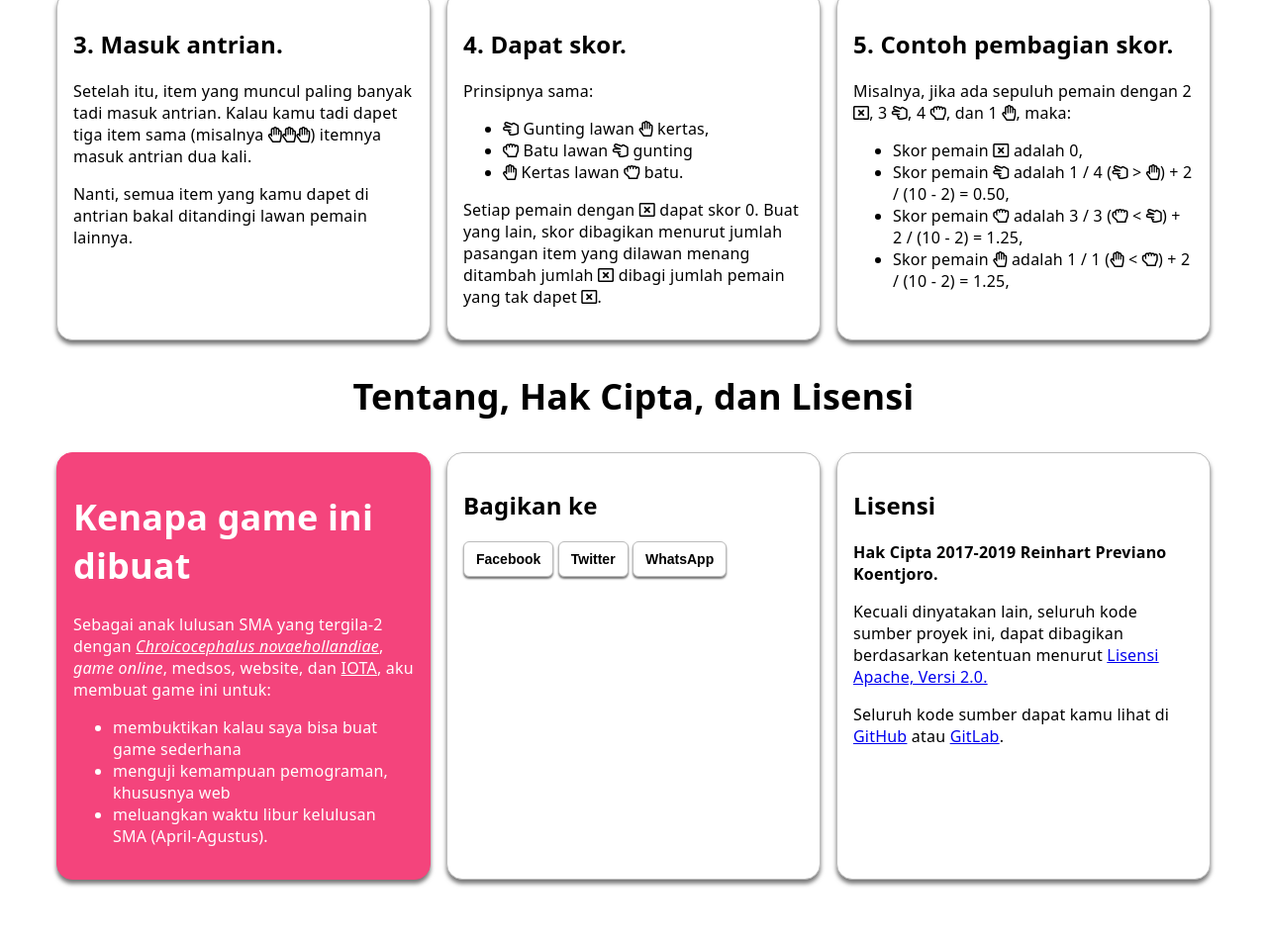
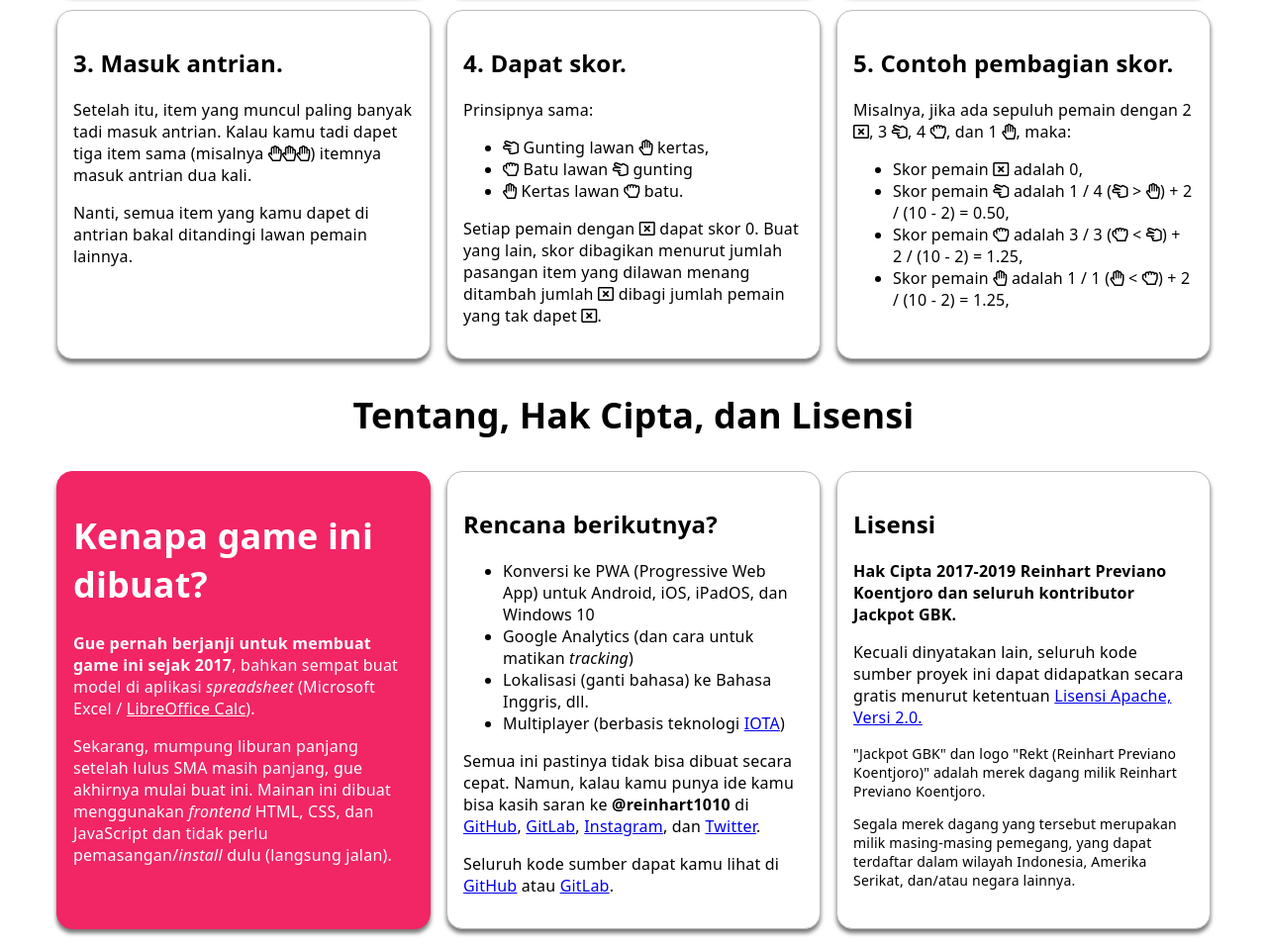
Before and after one commit to reinhart1010/jackpotgbk, a plain HTML site: page index.html in a window 1280 px wide. Shown: the part 968-1923 px from the top of the page at 99% size. Before the commit the page ends 1873 px from the top, so only its background shows below. Drawn offline with Linux system fonts and the light colour scheme; a web font is replaced by a local one.

```diff
--- a/assets/style.css
+++ b/assets/style.css
@@ -106,8 +106,8 @@ button, .btn{
   font-weight: 600;
 }
 .color-primary{
-  background-color: #f4447c;
-  border-color: #f4447c;
+  background-color: #f22565;
+  border-color: #f22565;
   color: #ffffff;
 }
 .color-primary a{
--- a/index.html
+++ b/index.html
@@ -1,12 +1,15 @@
 <!DOCTYPE html>
 <html>
 <head>
-  <title>Jackpot GBK</title>
+  <title>Jackpot GBK*</title>
   <link href="assets/style.css" rel="stylesheet" type="text/css">
   <script src="assets/main.js"></script>
   <script src="assets/game.js"></script>
   <link rel="stylesheet" href="https://use.fontawesome.com/releases/v5.8.2/css/all.css" integrity="sha384-oS3vJWv+0UjzBfQzYUhtDYW+Pj2yciDJxpsK1OYPAYjqT085Qq/1cq5FLXAZQ7Ay" crossorigin="anonymous">
+  <!-- Meta tags -->
   <meta charset="UTF-8">
+  <meta name="title" content="Jackpot GBK*">
+  <meta name="description" content="*Gunting, Batu, Kertas">
 </head>
 <body>
   <div class="header">
@@ -52,7 +55,12 @@
         </p>
         <button class="color-primary">MULAI/BERHENTI</button>
         <p>
-          Kalau kamu tekan sekali,
+          Kalau kamu tekan sekali, akan ada ikon (gunting, batu, atau kertas)
+          yang cepat berubah. Tekan lagi untuk memilih ikon yang kamu mau.
+        </p>
+        <p>
+          Nantinya, ikon baru akan muncul di sebelahnya. Tekan tombol yang sama
+          untuk memilih sampai kepilih 3 item/ikon.
         </p>
       </div>
       <div class="card">
@@ -111,36 +119,53 @@
     <h1>Tentang, Hak Cipta, dan Lisensi</h1>
     <div class="cardcontainer">
       <div class="card color-primary">
-        <h1>Kenapa game ini dibuat</h1>
+        <h1>Kenapa game ini dibuat?</h1>
         <p>
-          Sebagai anak lulusan SMA yang tergila-2 dengan
-          <i><a href="https://www.google.com/search?q=chroicocephalus+novaehollandiae&tbm=isch" target="_blank">Chroicocephalus novaehollandiae</a></i>,
-          <i>game online</i>, medsos, website, dan <a href="https://iota.org" target="_blank">IOTA</a>,
-          aku membuat game ini untuk:
+          <b>Gue pernah berjanji untuk membuat game ini sejak 2017</b>, bahkan
+          sempat buat model di aplikasi <i>spreadsheet</i> (Microsoft Excel
+          / <a href="https://libreoffice.org">LibreOffice Calc</a>).
         </p>
-        <ul>
-          <li>membuktikan kalau saya bisa buat game sederhana</li>
-          <li>menguji kemampuan pemograman, khususnya web</li>
-          <li>meluangkan waktu libur kelulusan SMA (April-Agustus).</li>
-        </ul>
+        <p>
+          Sekarang, mumpung liburan panjang setelah lulus SMA masih panjang,
+          gue akhirnya mulai buat ini. Mainan ini dibuat menggunakan <i>frontend</i>
+          HTML, CSS, dan JavaScript dan tidak perlu pemasangan/<i>install</i> dulu
+          (langsung jalan).
+        </p>
       </div>
       <div class="card">
-        <h2>Bagikan ke</h2>
+        <h2>Rencana berikutnya?</h2>
+        <ul>
+          <li>Konversi ke PWA (Progressive Web App) untuk Android, iOS, iPadOS, dan Windows 10</li>
+          <li>Google Analytics (dan cara untuk matikan <i>tracking</i>)</li>
+          <li>Lokalisasi (ganti bahasa) ke Bahasa Inggris, dll.</li>
+          <li>Multiplayer (berbasis teknologi <a href="https://iota.org">IOTA</a>)</li>
+        </ul>
         <p>
-          <button onClick="shareTo('fb')">Facebook</button>
-          <button onClick="shareTo('tw')">Twitter</button>
-          <button onClick="shareTo('wa')">WhatsApp</button>
+          Semua ini pastinya tidak bisa dibuat secara cepat. Namun, kalau kamu
+          punya ide kamu bisa kasih saran ke <b>@reinhart1010</b> di
+          <a href="https://github.com/reinhart1010">GitHub</a>,
+          <a href="https://gitlab.com/reinhart1010">GitLab</a>,
+          <a href="https://instagram.com/reinhart1010">Instagram</a>, dan
+          <a href="https://twitter.com/reinhart1010">Twitter</a>.
+        </p>
+        <p>
+          Seluruh kode sumber dapat kamu lihat di <a href="https://github.com/reinhart1010/jackpotgbk/">GitHub</a> atau <a href="https://gitlab.com/reinhart1010/jackpotgbk/">GitLab</a>.
         </p>
       </div>
       <div class="card">
         <h2>Lisensi</h2>
-        <b>Hak Cipta 2017-2019 Reinhart Previano Koentjoro.</b>
+        <b>Hak Cipta 2017-2019 Reinhart Previano Koentjoro dan seluruh kontributor Jackpot GBK.</b>
         <p>
-          Kecuali dinyatakan lain, seluruh kode sumber proyek ini,
-          dapat dibagikan berdasarkan ketentuan menurut <a href="http://www.apache.org/licenses/LICENSE-2.0">Lisensi Apache, Versi 2.0.</a>
+          Kecuali dinyatakan lain, seluruh kode sumber proyek ini dapat didapatkan
+          secara gratis menurut ketentuan <a href="http://www.apache.org/licenses/LICENSE-2.0">Lisensi Apache, Versi 2.0.</a>
         </p>
-        <p>
-          Seluruh kode sumber dapat kamu lihat di <a href="https://github.com/reinhart1010/jackpotgbk/">GitHub</a> atau <a href="https://gitlab.com/reinhart1010/jackpotgbk/">GitLab</a>.
+        <p class="p2">
+          "Jackpot GBK" dan logo "Rekt (Reinhart Previano Koentjoro)" adalah
+          merek dagang milik Reinhart Previano Koentjoro.
+        </p>
+        <p class="p2">
+          Segala merek dagang yang tersebut merupakan milik masing-masing pemegang,
+          yang dapat terdaftar dalam wilayah Indonesia, Amerika Serikat, dan/atau negara lainnya.
         </p>
       </div>
     </div>
```
Also changed, not shown: 1 other file.
